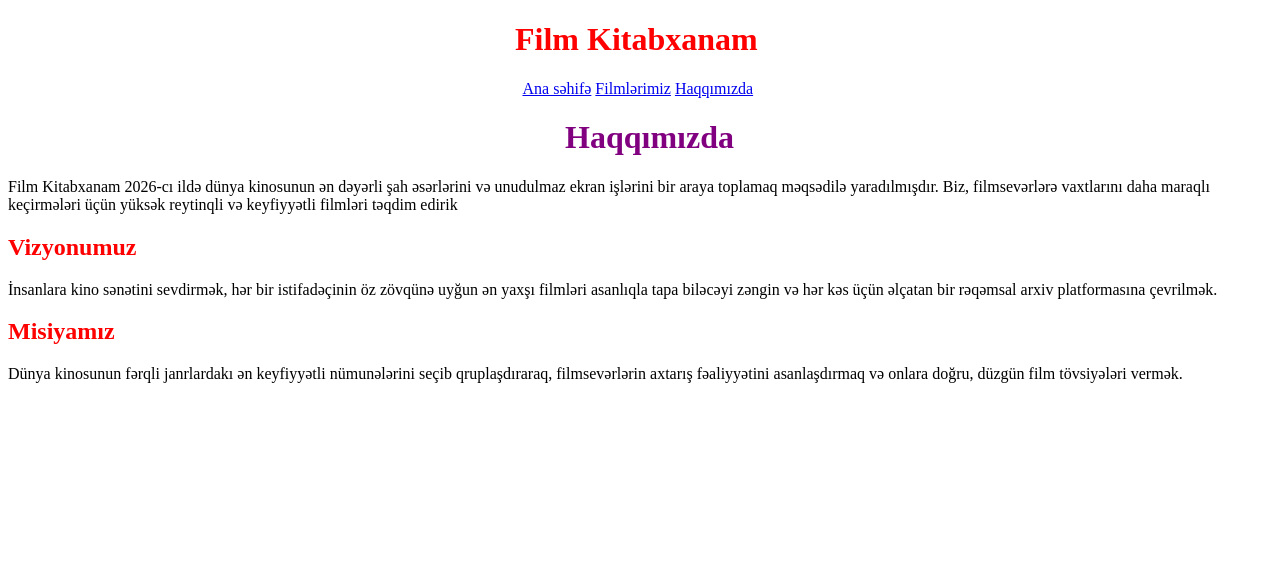
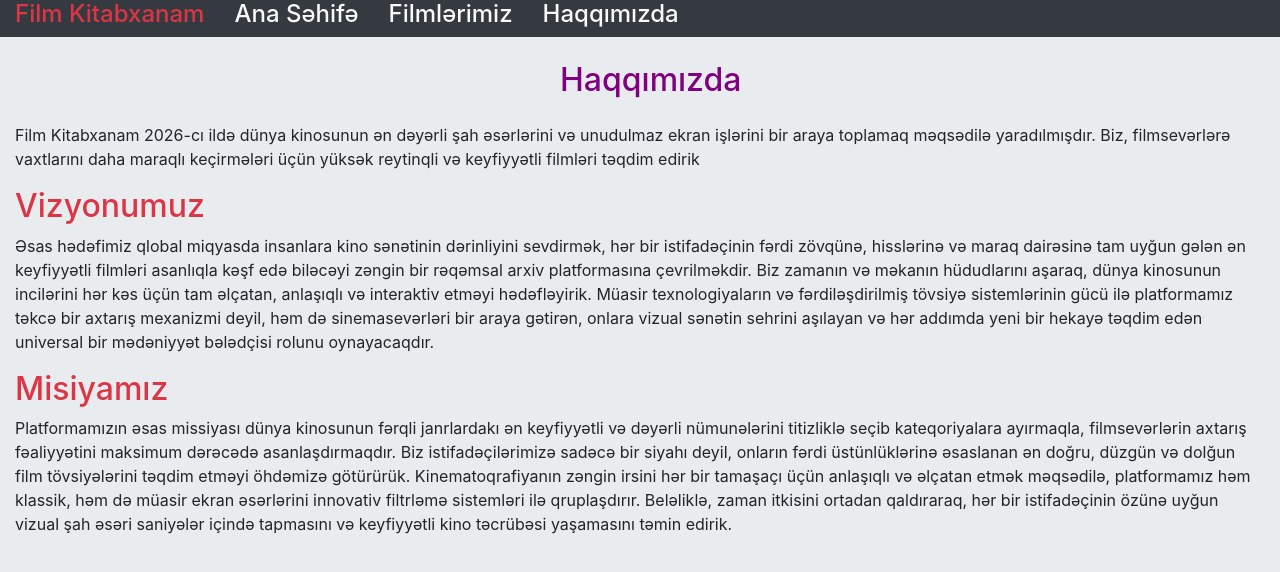
Before and after one commit to akbarshukurlu/my-movie-library, a plain HTML site: page my-movie-library/about-us.html in a window 1280 px wide. Drawn offline with nearby package versions, Linux system fonts and the light colour scheme.

Commit message:
Refactor about us page with Bootstrap and enhanced content
Updated the about us page to use Bootstrap for styling and improved content structure.

```diff
--- a/my-movie-library/about-us.html
+++ b/my-movie-library/about-us.html
@@ -1,40 +1,67 @@
-<!DOCTYPE html>
+<!doctype html>
 <html lang="az">
-<head>
-    <meta charset="UTF-8">
-    <meta name="viewport" content="width=device-width, initial-scale=1.0">
+  <head>
+    <!-- Required meta tags -->
+    <meta charset="utf-8">
+    <meta name="viewport" content="width=device-width, initial-scale=1, shrink-to-fit=no">
+
+    <!-- Bootstrap CSS -->
+    <link rel="stylesheet" href="https://cdn.jsdelivr.net/npm/bootstrap@4.6.2/dist/css/bootstrap.min.css" integrity="sha384-xOolHFLEh07PJGoPkLv1IbcEPTNtaed2xpHsD9ESMhqIYd0nLMwNLD69Npy4HI+N" crossorigin="anonymous">
+
     <title>Haqqımızda</title>
- <link rel="stylesheet" href="css/style.css">
-</head>
-<body>
-    <div class="box-1">
-        <h1 style="color: red">Film Kitabxanam</h1>
+  </head>
+  <body  style="background-color:#E9ECEF; color; white;">
+    <div class="container-fluid bg-dark">
+        <div class="row">
+          <div class="col-auto">
+             <h4><a class="text-danger" href="">Film Kitabxanam</a></h4>
+          </div>
+          <div class="col-auto">
+             <h4><a class="text-light" href="index.html">Ana Səhifə</a></h4>
+          </div>
+          <div class="col-auto">
+             <h4><a class="text-light" href="movies.html">Filmlərimiz</a></h4>
+          </div>
+          <div class="col-auto">
+             <h4><a class="text-light" href="about-us.html">Haqqımızda</a></h4>
+          </div>
+        </div>
     </div>
-
-    <div class="box-2">
-        <a href="index.html">Ana səhifə</a>
-        <a href="movies.html">Filmlərimiz</a>
-        <a href="about-us.html">Haqqımızda</a>
+    <div class="container mt-4">
+      <div class="row">
+        <div class="col-md-5"></div>
+        <div class="col-md-auto">
+          <h2 style="color:purple;">Haqqımızda</h2>
+        </div>
+        <div class="col-md-5"></div>
+      </div>
     </div>
-
-    <div class="box-3">
-        <h1 style="color: purple">Haqqımızda</h1>
+    <div class="container-fluid mt-3">
+      <div class="row">
+        <div class="col-md-auto">
+          <p>Film Kitabxanam 2026-cı ildə dünya kinosunun ən dəyərli şah əsərlərini və unudulmaz ekran işlərini bir araya toplamaq məqsədilə yaradılmışdır. Biz, filmsevərlərə vaxtlarını daha maraqlı keçirmələri üçün yüksək reytinqli və keyfiyyətli filmləri təqdim edirik</p>
+        </div>
+      </div>
+      <div class="row text-danger">
+        <div class="col-md-auto">
+          <h2>Vizyonumuz</h2>
+        </div>
+      </div>
+      <div class="row">
+        <div class="col-md-auto">
+          <p>Əsas hədəfimiz qlobal miqyasda insanlara kino sənətinin dərinliyini sevdirmək, hər bir istifadəçinin fərdi zövqünə, hisslərinə və maraq dairəsinə tam uyğun gələn ən keyfiyyətli filmləri asanlıqla kəşf edə biləcəyi zəngin bir rəqəmsal arxiv platformasına çevrilməkdir. Biz zamanın və məkanın hüdudlarını aşaraq, dünya kinosunun incilərini hər kəs üçün tam əlçatan, anlaşıqlı və interaktiv etməyi hədəfləyirik. Müasir texnologiyaların və fərdiləşdirilmiş tövsiyə sistemlərinin gücü ilə platformamız təkcə bir axtarış mexanizmi deyil, həm də sinemasevərləri bir araya gətirən, onlara vizual sənətin sehrini aşılayan və hər addımda yeni bir hekayə təqdim edən universal bir mədəniyyət bələdçisi rolunu oynayacaqdır.</p>
+        </div>
+      </div>
+      <div class="row text-danger">
+        <div class="col-md-auto">
+          <h2>Misiyamız</h2>
+        </div>
+      </div>
+      <div class="row">
+        <div class="col-md-auto">
+          <p>Platformamızın əsas missiyası dünya kinosunun fərqli janrlardakı ən keyfiyyətli və dəyərli nümunələrini titizliklə seçib kateqoriyalara ayırmaqla, filmsevərlərin axtarış fəaliyyətini maksimum dərəcədə asanlaşdırmaqdır. Biz istifadəçilərimizə sadəcə bir siyahı deyil, onların fərdi üstünlüklərinə əsaslanan ən doğru, düzgün və dolğun film tövsiyələrini təqdim etməyi öhdəmizə götürürük. Kinematoqrafiyanın zəngin irsini hər bir tamaşaçı üçün anlaşıqlı və əlçatan etmək məqsədilə, platformamız həm klassik, həm də müasir ekran əsərlərini innovativ filtrləmə sistemləri ilə qruplaşdırır. Beləliklə, zaman itkisini ortadan qaldıraraq, hər bir istifadəçinin özünə uyğun vizual şah əsəri saniyələr içində tapmasını və keyfiyyətli kino təcrübəsi yaşamasını təmin edirik.</p>
+        </div>
+      </div>
     </div>
-
-    <div>
-        <p>Film Kitabxanam 2026-cı ildə dünya kinosunun ən dəyərli şah əsərlərini və unudulmaz ekran işlərini bir araya toplamaq məqsədilə
-     yaradılmışdır. Biz, filmsevərlərə vaxtlarını daha maraqlı keçirmələri üçün yüksək reytinqli və keyfiyyətli filmləri təqdim edirik</p>
-        <h2 style="color: red">Vizyonumuz</h2>
-
-        <p>İnsanlara kino sənətini sevdirmək, hər bir istifadəçinin öz zövqünə uyğun ən yaxşı filmləri asanlıqla tapa biləcəyi zəngin və
-         hər kəs üçün əlçatan bir rəqəmsal arxiv platformasına çevrilmək.</p>
-
-         <h2 style="color: red">Misiyamız</h2>
-
-        <p>Dünya kinosunun fərqli janrlardakı ən keyfiyyətli nümunələrini seçib qruplaşdıraraq, filmsevərlərin axtarış fəaliyyətini
-            asanlaşdırmaq və onlara doğru, düzgün film tövsiyələri vermək.</p>
-    </div>
-
-
-</body>
+  </body>
 </html>
```
